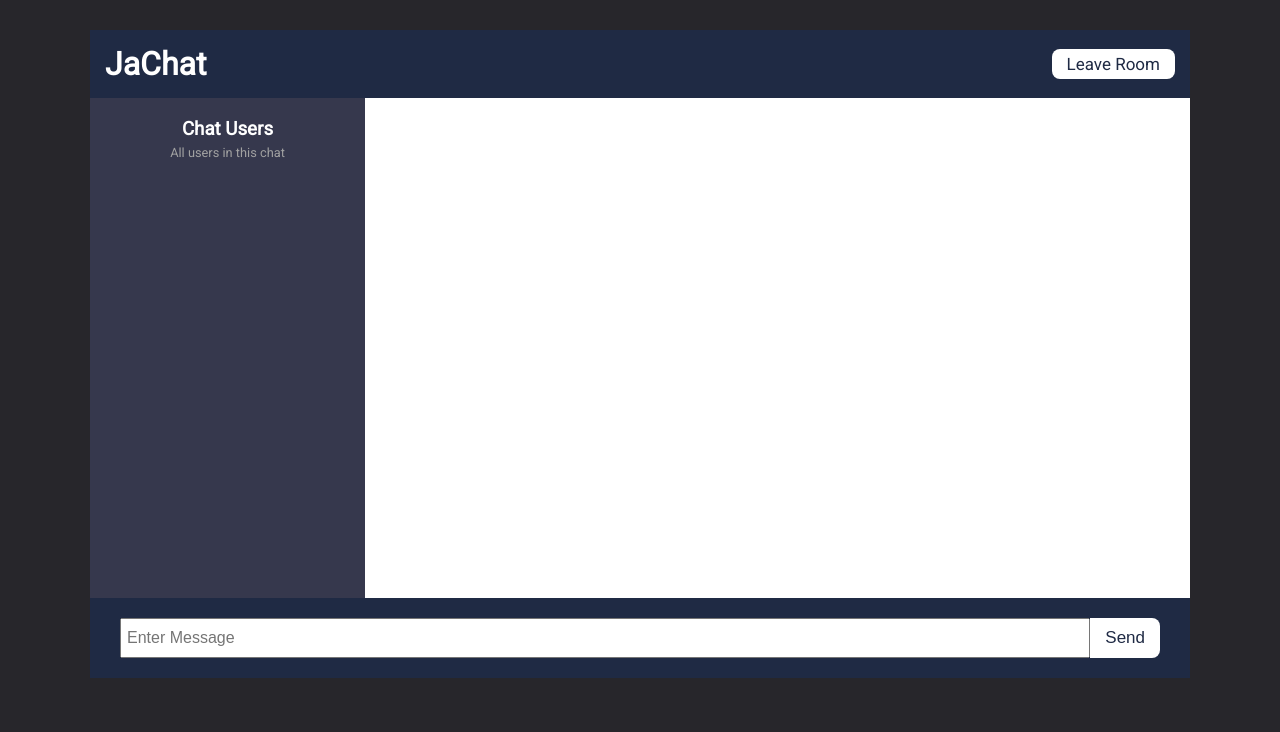
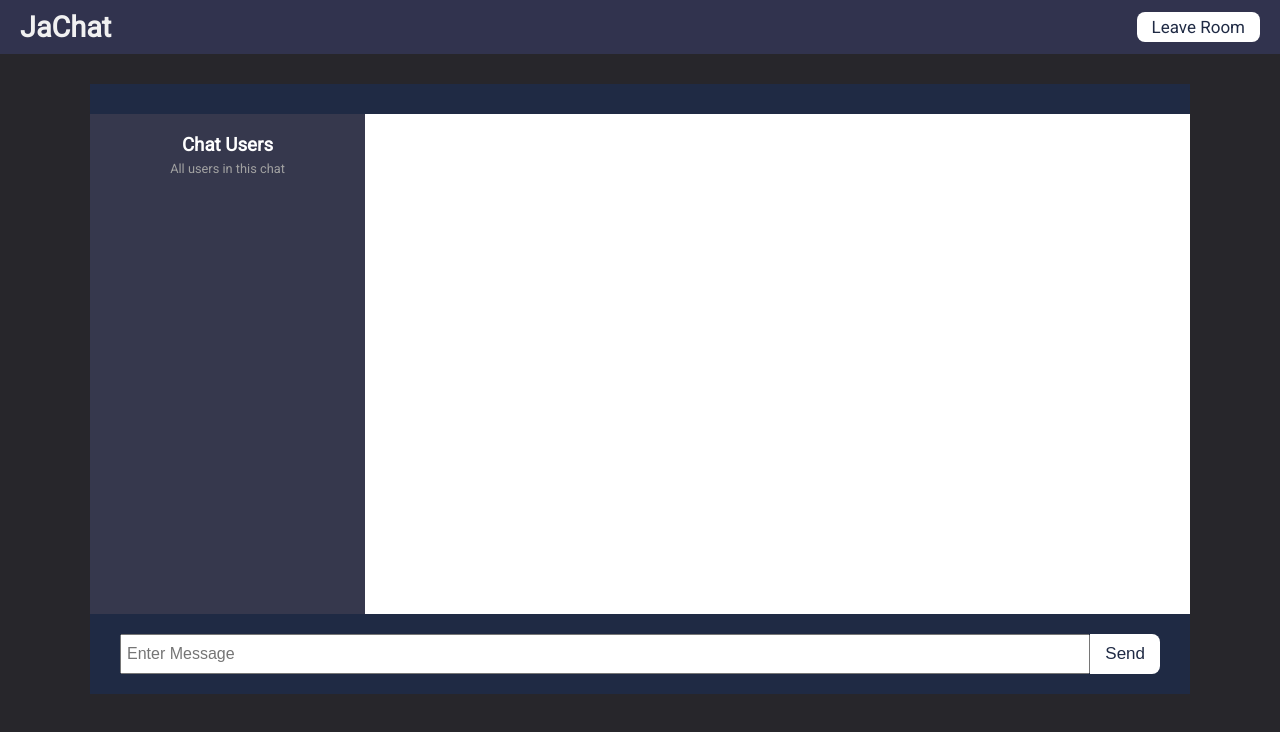
Before and after one commit to JoseAntonio5/JaChat-Realtime-Chat-App, a website: page public/chat.html in a window 1280 px wide. Drawn offline with nearby package versions, Linux system fonts and the light colour scheme; no server answers.

Commit message:
add header

```diff
--- a/public/chat.html
+++ b/public/chat.html
@@ -8,12 +8,16 @@
   <link rel="stylesheet" href="css/style.css">
 </head>
 <body>
+  <header>
+    <h2>JaChat</h2>
+    <a href="index.html" class="btn">Leave Room</a>
+  </header>
   <div class="chat-container">
-    <header class="chat-header">
-      <h1>JaChat</h1>
-      <h2 id="room-name"></h2>
-      <a href="index.html" class="btn">Leave Room</a>
-    </header>
+    <div class="chat-header">
+      <h2 id="room-name">
+        <!-- ROOM NAME  -->
+      </h2>
+    </div>
     <main class="chat-main">
       <div class="chat-sidebar">
         <h3>Chat Users</h3>
--- a/public/css/style.css
+++ b/public/css/style.css
@@ -4,6 +4,7 @@
 :root {
 	--dark-color-a: #1f2a44;
 	--dark-color-b: #36384d;
+	--dark-color-c: #31334e;
 	--dark-color: #27262b;
 	--success-color: #5cb85c;
 	--error-color: #d9534f;
@@ -19,7 +20,6 @@ body {
 	font-family: 'Roboto', sans-serif;
 	font-size: 16px;
 	background: var(--dark-color);
-	margin: 20px;
 }
 
 ul {
@@ -28,6 +28,17 @@ ul {
 
 a {
 	text-decoration: none;
+}
+
+header {
+	margin: 0 !important;
+	padding: 10px 20px;
+	background: var(--dark-color-c);
+	color: #f1f1f1;
+	font-size: 1.2rem;
+	display: flex;
+	align-items: center;
+	justify-content: space-between;
 }
 
 .btn {
@@ -65,17 +76,15 @@ footer {
 	background: var(--dark-color-a);
 	color: #fff;
 	padding: 15px;
-	display: flex;
-	align-items: center;
-	justify-content: space-between;
+	text-align: center;
 }
 
-.chat-header .btn {
+header .btn {
 	border-radius: 8px;
 	transition: 300ms all ease-in-out;
 }
 
-.chat-header .btn:hover {
+header .btn:hover {
 	-webkit-box-shadow: 0px 0px 25px -5px #FFFFFF;
 	box-shadow: 0px 0px 15px -5px #FFFFFF;
 	transform: scale(1.05);
```
